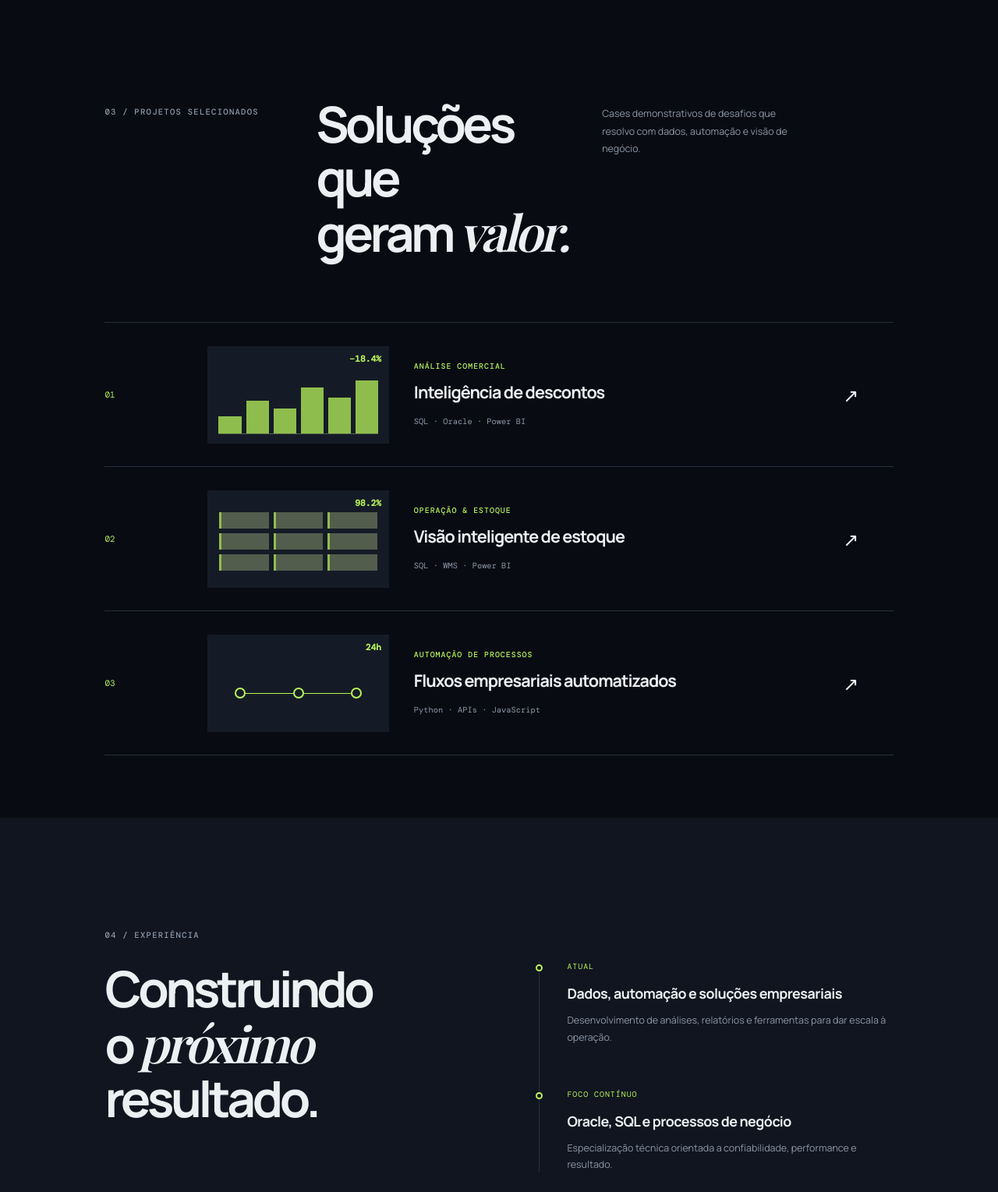
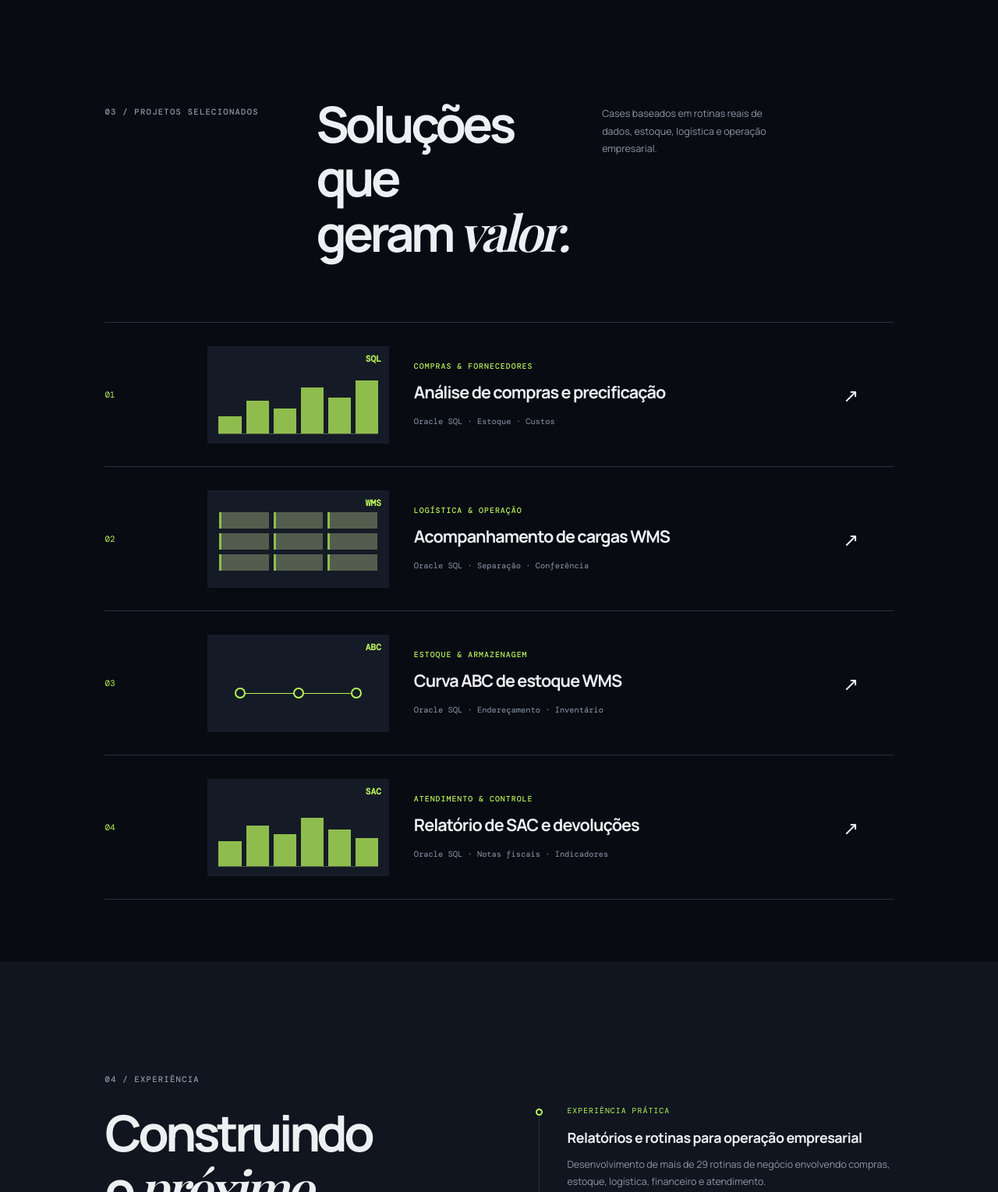
Before and after one commit to italogaldino-cmd/italogaldino-cmd.github.io, a plain HTML site: page index.html in a window 1280 px wide. Shown: the part 2700-4229 px from the top of the page at 78% size. Drawn offline with nearby package versions, Linux system fonts and the light colour scheme; a web font is replaced by a local one.

Commit message:
Revise project details and contact information
Updated project descriptions and contact email in index.html.

```diff
--- a/index.html
+++ b/index.html
@@ -75,22 +75,23 @@
     </section>
 
     <section class="projects section" id="projetos">
-      <div class="section-heading reveal"><p class="section-label">03 / PROJETOS SELECIONADOS</p><h2>Soluções que<br>geram <em>valor.</em></h2><p class="heading-side">Cases demonstrativos de desafios que resolvo com dados, automação e visão de negócio.</p></div>
+      <div class="section-heading reveal"><p class="section-label">03 / PROJETOS SELECIONADOS</p><h2>Soluções que<br>geram <em>valor.</em></h2><p class="heading-side">Cases baseados em rotinas reais de dados, estoque, logística e operação empresarial.</p></div>
       <div class="project-list">
-        <article class="project reveal"><div class="project-index">01</div><div class="project-visual discount"><div class="mini-chart"><span style="height:30%"></span><span style="height:56%"></span><span style="height:43%"></span><span style="height:79%"></span><span style="height:62%"></span><span style="height:91%"></span></div><b>−18.4%</b></div><div class="project-info"><p>ANÁLISE COMERCIAL</p><h3>Inteligência de descontos</h3><span>SQL · Oracle · Power BI</span></div><a href="#contato" aria-label="Conversar sobre Inteligência de descontos">↗</a></article>
-        <article class="project reveal"><div class="project-index">02</div><div class="project-visual inventory"><div class="warehouse"><i></i><i></i><i></i><i></i><i></i><i></i><i></i><i></i><i></i></div><b>98.2%</b></div><div class="project-info"><p>OPERAÇÃO & ESTOQUE</p><h3>Visão inteligente de estoque</h3><span>SQL · WMS · Power BI</span></div><a href="#contato" aria-label="Conversar sobre Visão inteligente de estoque">↗</a></article>
-        <article class="project reveal"><div class="project-index">03</div><div class="project-visual automation"><div class="automation-path"><i></i><i></i><i></i></div><b>24h</b></div><div class="project-info"><p>AUTOMAÇÃO DE PROCESSOS</p><h3>Fluxos empresariais automatizados</h3><span>Python · APIs · JavaScript</span></div><a href="#contato" aria-label="Conversar sobre Fluxos empresariais automatizados">↗</a></article>
+        <article class="project reveal"><div class="project-index">01</div><div class="project-visual discount"><div class="mini-chart"><span style="height:30%"></span><span style="height:56%"></span><span style="height:43%"></span><span style="height:79%"></span><span style="height:62%"></span><span style="height:91%"></span></div><b>SQL</b></div><div class="project-info"><p>COMPRAS & FORNECEDORES</p><h3>Análise de compras e precificação</h3><span>Oracle SQL · Estoque · Custos</span></div><a href="#contato" aria-label="Conversar sobre Análise de compras e precificação">↗</a></article>
+        <article class="project reveal"><div class="project-index">02</div><div class="project-visual inventory"><div class="warehouse"><i></i><i></i><i></i><i></i><i></i><i></i><i></i><i></i><i></i></div><b>WMS</b></div><div class="project-info"><p>LOGÍSTICA & OPERAÇÃO</p><h3>Acompanhamento de cargas WMS</h3><span>Oracle SQL · Separação · Conferência</span></div><a href="#contato" aria-label="Conversar sobre Acompanhamento de cargas WMS">↗</a></article>
+        <article class="project reveal"><div class="project-index">03</div><div class="project-visual automation"><div class="automation-path"><i></i><i></i><i></i></div><b>ABC</b></div><div class="project-info"><p>ESTOQUE & ARMAZENAGEM</p><h3>Curva ABC de estoque WMS</h3><span>Oracle SQL · Endereçamento · Inventário</span></div><a href="#contato" aria-label="Conversar sobre Curva ABC de estoque WMS">↗</a></article>
+        <article class="project reveal"><div class="project-index">04</div><div class="project-visual discount"><div class="mini-chart"><span style="height:43%"></span><span style="height:70%"></span><span style="height:55%"></span><span style="height:84%"></span><span style="height:63%"></span><span style="height:48%"></span></div><b>SAC</b></div><div class="project-info"><p>ATENDIMENTO & CONTROLE</p><h3>Relatório de SAC e devoluções</h3><span>Oracle SQL · Notas fiscais · Indicadores</span></div><a href="#contato" aria-label="Conversar sobre Relatório de SAC e devoluções">↗</a></article>
       </div>
     </section>
 
     <section class="experience section" id="experiencia">
       <p class="section-label reveal">04 / EXPERIÊNCIA</p>
-      <div class="experience-grid"><h2 class="reveal">Construindo<br>o <em>próximo</em><br>resultado.</h2><div class="timeline reveal delay-1"><article><span class="timeline-dot"></span><p>ATUAL</p><h3>Dados, automação e soluções empresariais</h3><div>Desenvolvimento de análises, relatórios e ferramentas para dar escala à operação.</div></article><article><span class="timeline-dot"></span><p>FOCO CONTÍNUO</p><h3>Oracle, SQL e processos de negócio</h3><div>Especialização técnica orientada a confiabilidade, performance e resultado.</div></article></div></div>
+      <div class="experience-grid"><h2 class="reveal">Construindo<br>o <em>próximo</em><br>resultado.</h2><div class="timeline reveal delay-1"><article><span class="timeline-dot"></span><p>EXPERIÊNCIA PRÁTICA</p><h3>Relatórios e rotinas para operação empresarial</h3><div>Desenvolvimento de mais de 29 rotinas de negócio envolvendo compras, estoque, logística, financeiro e atendimento.</div></article><article><span class="timeline-dot"></span><p>FOCO CONTÍNUO</p><h3>Oracle, SQL e processos de negócio</h3><div>Especialização técnica orientada a confiabilidade, performance e resultado.</div></article></div></div>
     </section>
 
     <section class="contact section" id="contato">
       <p class="section-label reveal">05 / CONTATO</p>
-      <div class="contact-content reveal"><p class="contact-pre">Tem um desafio de dados ou automação?</p><h2>Vamos criar algo<br><em>relevante.</em></h2><a class="email-placeholder" href="#" aria-label="Adicione seu e-mail aqui">italogaldino12@gmail.com <span>↗</span></a><p class="placeholder-note"></p></div>
+      <div class="contact-content reveal"><p class="contact-pre">Tem um desafio de dados ou automação?</p><h2>Vamos criar algo<br><em>relevante.</em></h2><a class="email-placeholder" href="#" aria-label="Adicione seu e-mail aqui">seu-email@exemplo.com <span>↗</span></a><p class="placeholder-note">Substitua este e-mail pelo seu contato profissional antes de publicar.</p></div>
       <div class="contact-links reveal"><a href="https://wa.me/5561994094764?text=Olá%20Ítalo!%20Vi%20seu%20portfólio%20e%20gostaria%20de%20conversar%20sobre%20uma%20solução%20de%20dados%20ou%20automação." target="_blank" rel="noopener">WhatsApp <span>↗</span></a><a href="https://www.instagram.com/ti.italo/" target="_blank" rel="noopener">Instagram <span>↗</span></a><a href="https://www.linkedin.com/in/italogaldino/" target="_blank" rel="noopener">LinkedIn <span>↗</span></a><a href="https://github.com/italogaldino-cmd" target="_blank" rel="noopener">GitHub <span>↗</span></a></div>
     </section>
   </main>
```
